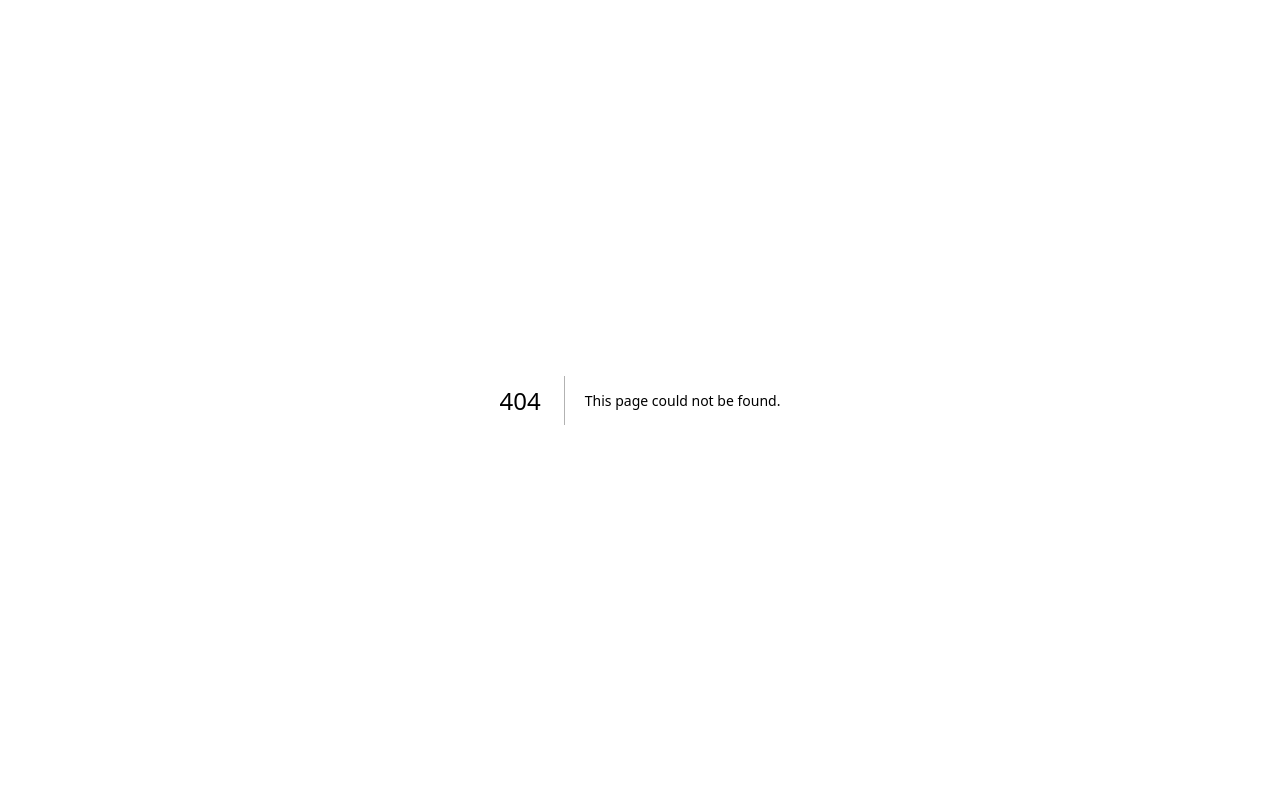
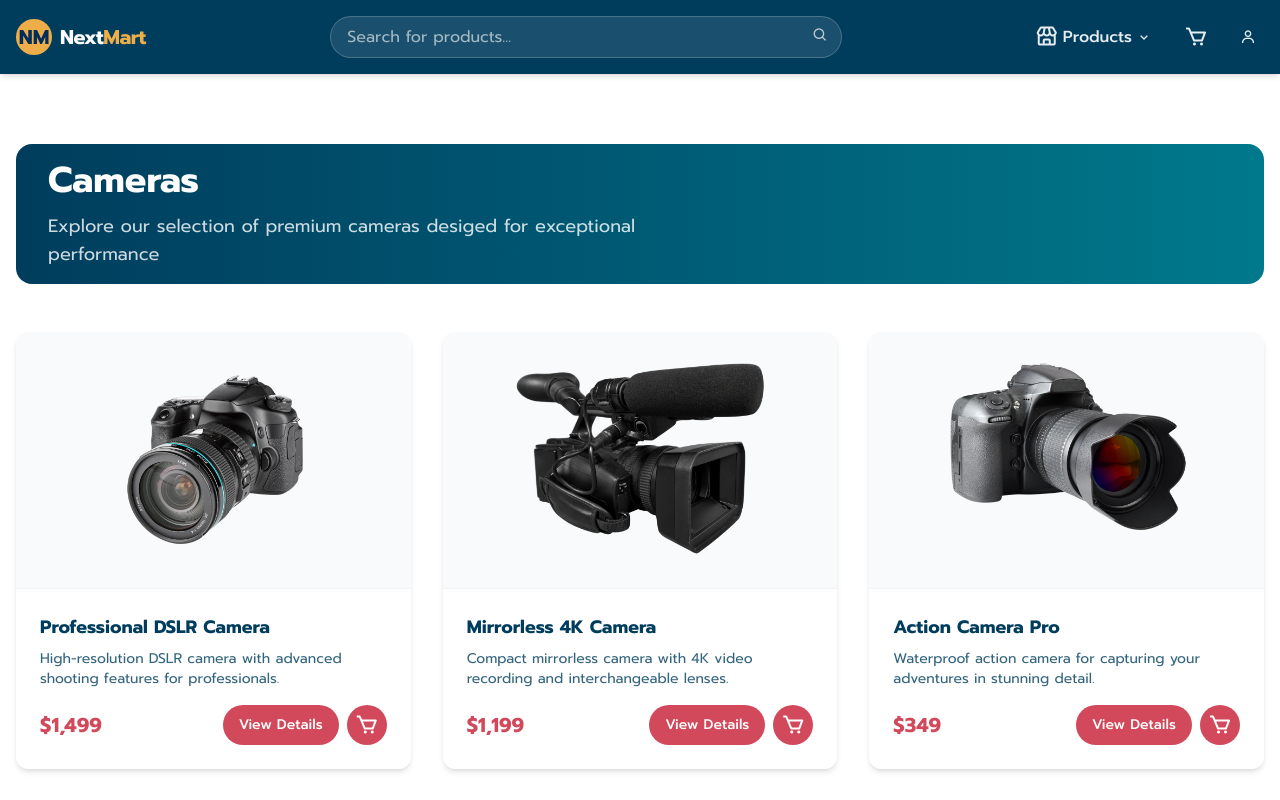
Before and after one commit to Sobhan-asadi/next-mart, a Next.js app: page /products/cameras in a window 1280 px wide. Before the commit this address had no page. Shown: the top 800 px of the page. Built offline with nearby package versions, Linux system fonts and the light colour scheme.

Commit message:
Add ProductCard

```diff
--- a/app/(store)/layout.tsx
+++ b/app/(store)/layout.tsx
@@ -8,6 +8,7 @@ export default function StorLayout({
   return (
     <div className="flex min-h-screen flex-col">
       <Navigation />
+      <div className="pt-24"></div>
       <main className="grow">{children}</main>
       <Footer />
     </div>
--- /dev/null
+++ b/app/(store)/products/[category]/page.tsx
@@ -0,0 +1,60 @@
+import ProductCard from "@/components/ProductCard";
+import { categories, productsList } from "@/data/products";
+
+import Link from "next/link";
+
+export default async function CategoryPage({
+  params,
+}: {
+  params: Promise<{ category: string }>;
+}) {
+  const resolvedParams = await params;
+
+  const categorySlug = resolvedParams.category.toLocaleLowerCase();
+  const categoryInfo = categories.find((cat) => cat.slug === categorySlug);
+  const categoryName = categoryInfo?.name || resolvedParams.category;
+
+  const categoryProducts = productsList.filter(
+    (product) => product.category.toLowerCase() === categorySlug,
+  );
+
+  const CategoryColor = categoryInfo?.color || "#003d5b";
+
+  return (
+    <div className="mx-auto max-w-7xl px-4 py-12">
+      {/* Cattegory Banner */}
+      <div className="from-primary relative mb-12 overflow-hidden rounded-2xl bg-linear-to-r to-[#00798c] px-8 py-4 text-white">
+        <div className="relative z-10">
+          <h1 className="mb-3 text-4xl font-bold">
+            {categoryInfo?.name || "Category"}
+          </h1>
+          <p className="max-w-2xl text-lg text-white/80">
+            Explore our selection of premium {categoryName.toLocaleLowerCase()}{" "}
+            desiged for exceptional performance
+          </p>
+        </div>
+      </div>
+      {/* Product Grid */}
+      <div className="grid grid-cols-1 gap-8 md:grid-cols-2 lg:grid-cols-3">
+        {categoryProducts.map((product) => (
+          <ProductCard
+            key={product.id}
+            product={product}
+            categoryColor={CategoryColor}
+            categorySlug={categorySlug}
+          />
+        ))}
+      </div>
+      {/* Back Products */}
+      <div className="mt-12 border-t border-gray-200 pt-6">
+        <Link
+          href="/products"
+          className="hover:text-primary inline-flex items-center text-[#00798c] transition-colors"
+        >
+          <i className="bx bx-left-arrow-alt mr-2 text-xl"></i>Back to All
+          Categories
+        </Link>
+      </div>
+    </div>
+  );
+}
--- a/app/(store)/products/page.tsx
+++ b/app/(store)/products/page.tsx
@@ -18,7 +18,7 @@ export default function ProductsPage() {
         {categories.map((category) => (
           <Link
             key={category.slug}
-            href="products"
+            href={`/products/${category.slug}`}
             className="group relative overflow-hidden rounded-xl border-b-4 bg-white shadow-md transition-all hover:translate-y-[-5px] hover:shadow-lg"
             style={{ borderColor: category.color }}
           >
--- /dev/null
+++ b/components/ProductCard.tsx
@@ -0,0 +1,61 @@
+import { Product } from "@/data/products";
+
+import Image from "next/image";
+import Link from "next/link";
+
+interface ProductCardProps {
+  product: Product;
+  categorySlug: string;
+  categoryColor: string;
+}
+
+export default function ProductCard({
+  product,
+  categorySlug,
+  categoryColor,
+}: ProductCardProps) {
+  return (
+    <div className="group overflow-hidden rounded-xl bg-white shadow-md transition-all hover:shadow-xl">
+      <div className="relative flex h-64 items-center justify-center bg-gray-50 p-6">
+        <Image
+          src={product.image}
+          alt={product.name}
+          width={200}
+          height={200}
+          className="h-full max-h-full w-auto object-contain transition-transform duration-300 group-hover:scale-105"
+        />
+      </div>
+      <div className="border-t border-gray-100 p-6">
+        <h2 className="text-primary mb-2 line-clamp-1 text-lg font-bold">
+          {product.name}
+        </h2>
+        <p className="text-primary/80 mb-4 line-clamp-2 text-sm">
+          {product.description}
+        </p>
+        <div className="flex items-center justify-between">
+          <span
+            className="text-xl font-bold text-[#d1495b]"
+            style={{ color: categoryColor }}
+          >
+            ${product.price.toLocaleString()}
+          </span>
+          <div className="flex gap-2">
+            <Link
+              href="/products/smartphones"
+              className="flex items-center justify-center rounded-full bg-[#d1495b] px-4 py-2 text-sm font-medium text-white"
+              style={{ backgroundColor: categoryColor }}
+            >
+              View Details
+            </Link>
+            <button
+              className="flex h-10 w-10 cursor-pointer items-center justify-center rounded-full bg-[#d1495b] text-white"
+              style={{ backgroundColor: categoryColor }}
+            >
+              <i className="bx bx-cart text-2xl"></i>
+            </button>
+          </div>
+        </div>
+      </div>
+    </div>
+  );
+}
```
